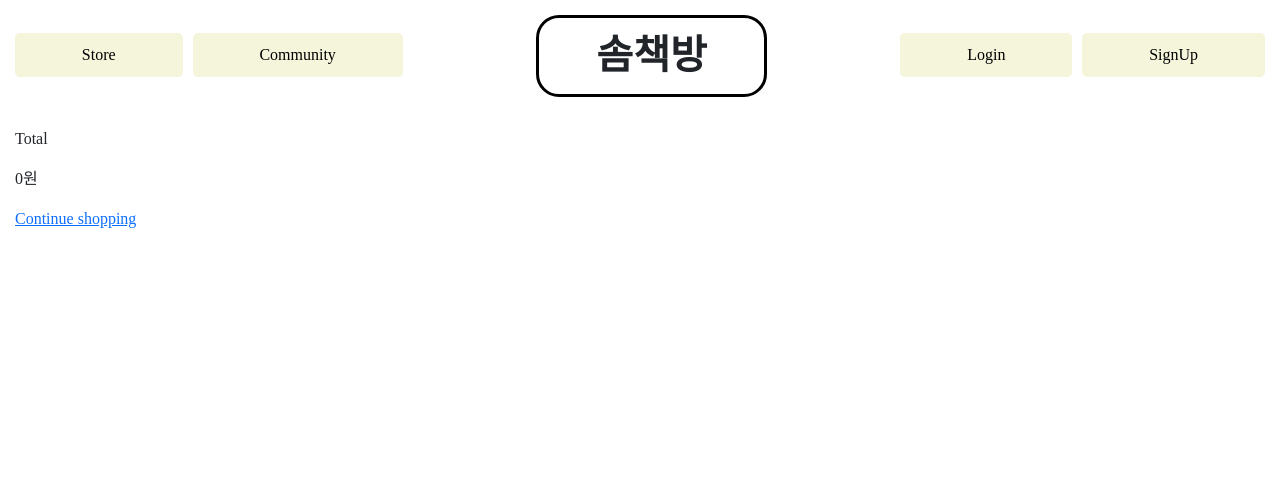
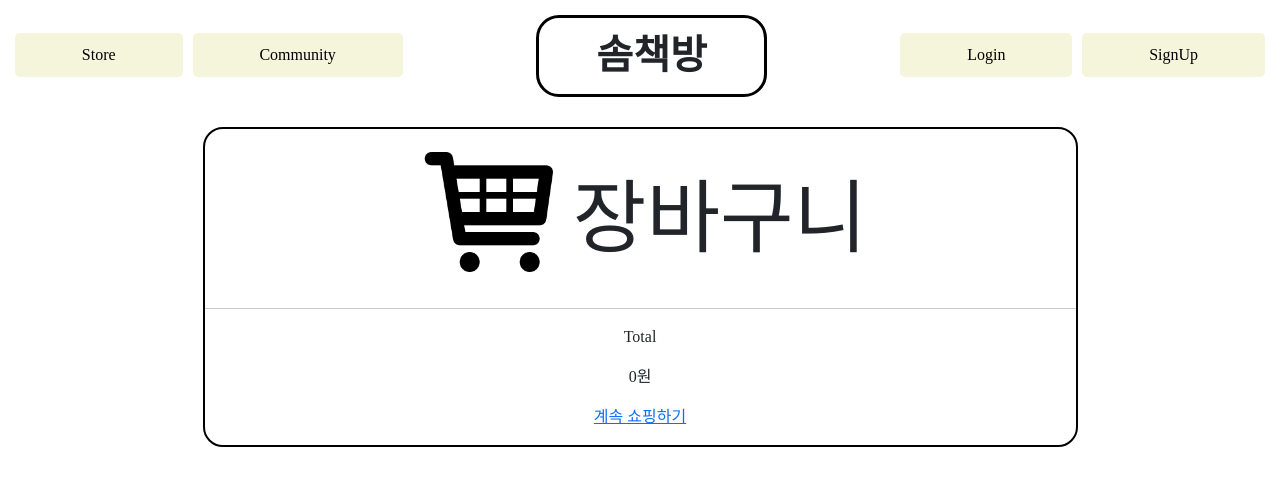
Before and after one commit to hildakim/som-book, a Django app: page /cart/ in a window 1280 px wide. Shown: the top 486 px of the page. Run offline with Django 3.2, Linux system fonts and the light colour scheme; some web fonts are replaced.

Commit message:
장바구니

```diff
--- a/cart/cart.py
+++ b/cart/cart.py
@@ -47,7 +47,13 @@ class Cart(object):
         if book_id in self.cart:
             del(self.cart[book_id])
             self.save()
-
+    '''
+    def remove_all(self,book):
+        book_id = str(book.id)
+        for book_id in self.cart:
+            del(self.cart[book_id])
+            self.save()
+    '''
     def clear(self):
         self.session[settings.CART_ID]={}
         self.session.modified = True
--- a/cart/templates/detail.html
+++ b/cart/templates/detail.html
@@ -1,8 +1,43 @@
 {% extends 'base.html' %}
 {% block content %}
+{% load static %}
+<style>
+    .cartMain{
+        text-align: center;
+        border: 2px solid black;
+        border-radius: 20px;
+        width : 70%;
+        margin: auto;
+    }
+    cartLogo{
+        font-size: 80px;
+        position: relative;
+        top:30px;
+
+    }
+    .div_img{
+        float: left;
+        margin-left: 5%;
+    }
+    .remove{
+        float: left;
+        margin-left: 10%;
+        position: relative;
+        top:30px;
+    }
+</style>
+<div class='cartMain'>
+    <p><img src="{%static 'cart.png'%}" alt="cart" height="160px"><cartLogo>장바구니</cartLogo></p>
+
+    <hr>
     {% for item in cart %}
+
         {% with book=item.book %}
-    <p>{{book.title}}</p>
+        <a href = "{% url 'cart:book_remove' book.id %}"><img class="remove" src="{% static 'xIcon.png' %}"></a>
+        {%if book.image %}
+        <div class="div_img">  <a href ="{{book.get_absolute_url}}"><img src="{{book.image}}"></a></div>
+        {%endif%}
+       <a href ="{{book.get_absolute_url}}"> <p>{{book.title}}</p></a>
             <form action = "{% url 'cart:book_add' book.id %}" method="post">
                 {% csrf_token %}
                 {{item.quantity_form.quantity}}
@@ -10,16 +45,17 @@
                 <input type="submit" value ="Update">
             </form>
 
-        <a href = "{% url 'cart:book_remove' book.id %}"> Remove </a>
+
             <p>price: $ {{item.price}}</p>
             <p>total_price : $ {{item.total_price}}</p><hr>
 
         {% endwith %}
+
     {%endfor%}
 
     <p>Total</p>
     <p> {{cart.get_book_total}}원</p>
 
-<p><a href = '{% url "store:index" %}'>Continue shopping</a></p>
-
+    <p><a href = '{% url "store:index" %}'>계속 쇼핑하기</a></p>
+</div>
 {% endblock %}
--- a/cart/urls.py
+++ b/cart/urls.py
@@ -7,6 +7,6 @@ app_name = "cart"
 urlpatterns = [
     path('',detail,name='detail'),
     path('add/<int:book_id>/',add,name='book_add'),
-    path('remove/<book_id>/',remove,name='book_remove')
-
+    path('remove/<book_id>/',remove,name='book_remove'),
+    #path('removeAll',remove_all,name="remove_all"),
 ]
--- a/cart/views.py
+++ b/cart/views.py
@@ -23,7 +23,12 @@ def remove(request,book_id):
     book = get_object_or_404(Book, id= book_id)
     cart.remove(book)
     return redirect('cart:detail')
-
+'''
+def remove_all(request):
+    cart = Cart(request)
+    cart.remove_all(all)
+    return redirect('cart:detail')
+'''
 def detail(request):
     cart = Cart(request)
     for book in cart :
--- a/store/templates/store.html
+++ b/store/templates/store.html
@@ -65,7 +65,10 @@
         <button type="submit">검색</button>
     </form>
 </div>
-
+<div class="cart"> <a href="{%url 'cart:detail' %}">
+    장바구니
+</a>
+</div>
 <div class="store-box">
     {% for book in bookList %}
     <div class="item-box">
```
Also changed, not shown: cart/static/cart.png (added), cart/static/xIcon.png (added). Lines whose indentation alone changed are shown as unchanged.
